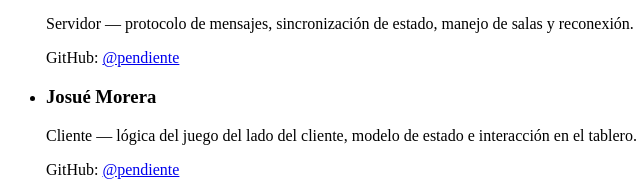
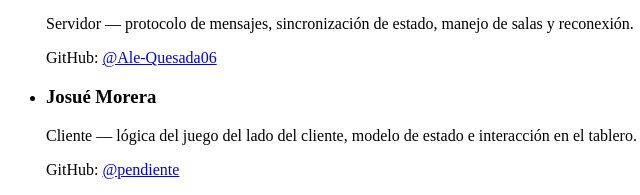
Before and after one commit to JoMoSa27/proyecto-B70134-C39321-C4H757-C4I578, a plain HTML site: page about.html in a window 1280 px wide. Shown: the part 346-541 px from the top of the page, 2-642 px from the left. Drawn offline with Linux system fonts and the light colour scheme.

Commit message:
Actualización del usuario de GitHub en about

```diff
--- a/about.html
+++ b/about.html
@@ -30,7 +30,7 @@
 <li>
 <h3>Alejandro Quesada</h3>
 <p>Servidor — protocolo de mensajes, sincronización de estado, manejo de salas y reconexión.</p>
-<p>GitHub: <a href="#">@pendiente</a></p>
+<p>GitHub: <a href="#">@Ale-Quesada06</a></p>
 </li>
 <li>
 <h3>Josué Morera</h3>
```
